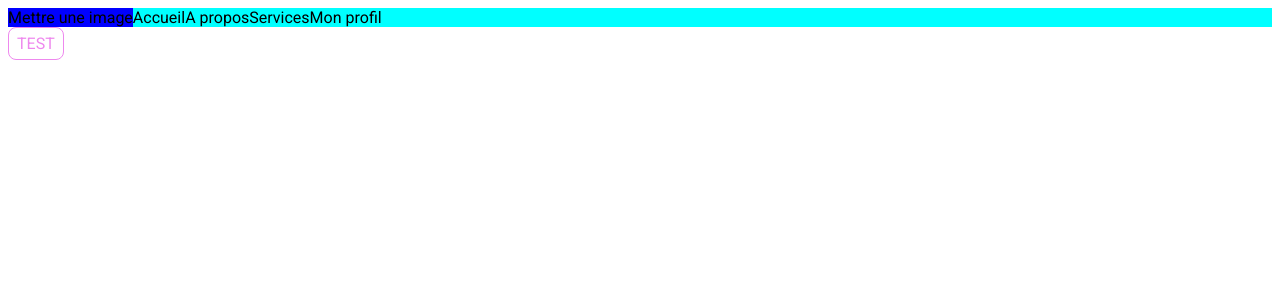
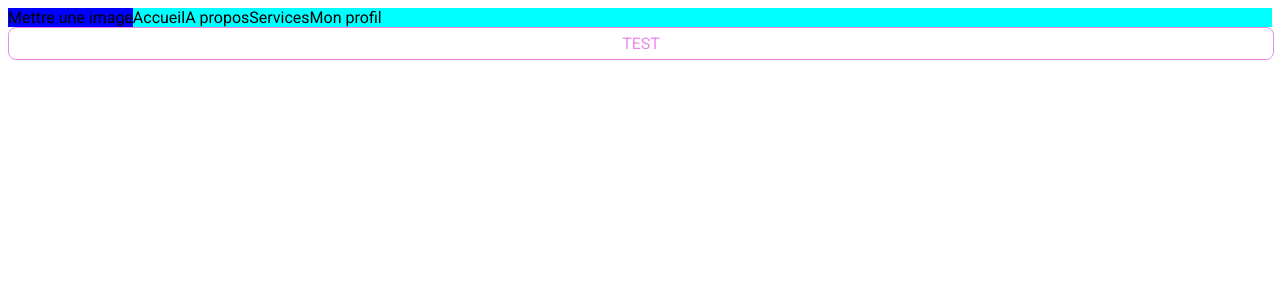
Before and after one commit to DimitriRomano/ProjetCreaWeb, an Angular app: page / in a window 1280 px wide. Shown: the top 300 px of the page. Built offline with nearby package versions, Linux system fonts and the light colour scheme.

Commit message:
center text in button

```diff
--- a/src/app/app.component.html
+++ b/src/app/app.component.html
@@ -1,3 +1,3 @@
 <shared-navbar></shared-navbar>
-<shared-button text="test" variant="outlined" color="#E8E">
-    <router-outlet></router-outlet>
+<shared-button text="test" variant="outlined" color="#E8E" [fullWidth]="true"></shared-button>
+<router-outlet></router-outlet>
--- a/src/app/shared/button/button.component.ts
+++ b/src/app/shared/button/button.component.ts
@@ -46,8 +46,9 @@ export class ButtonComponent implements OnInit {
       textTransform: this.respectCase ? 'none' : 'uppercase',
       cursor: 'pointer',
       padding: '6px 8px',
-      width: this.fullWidth ? '100%' : 'fit-content',
+      width: this.fullWidth ? 'calc(100% - 16px)' : 'fit-content',
       filter: this.hover ? 'brightness(110%)' : 'none',
+      textAlign: 'center',
     };
   }
 }
```
